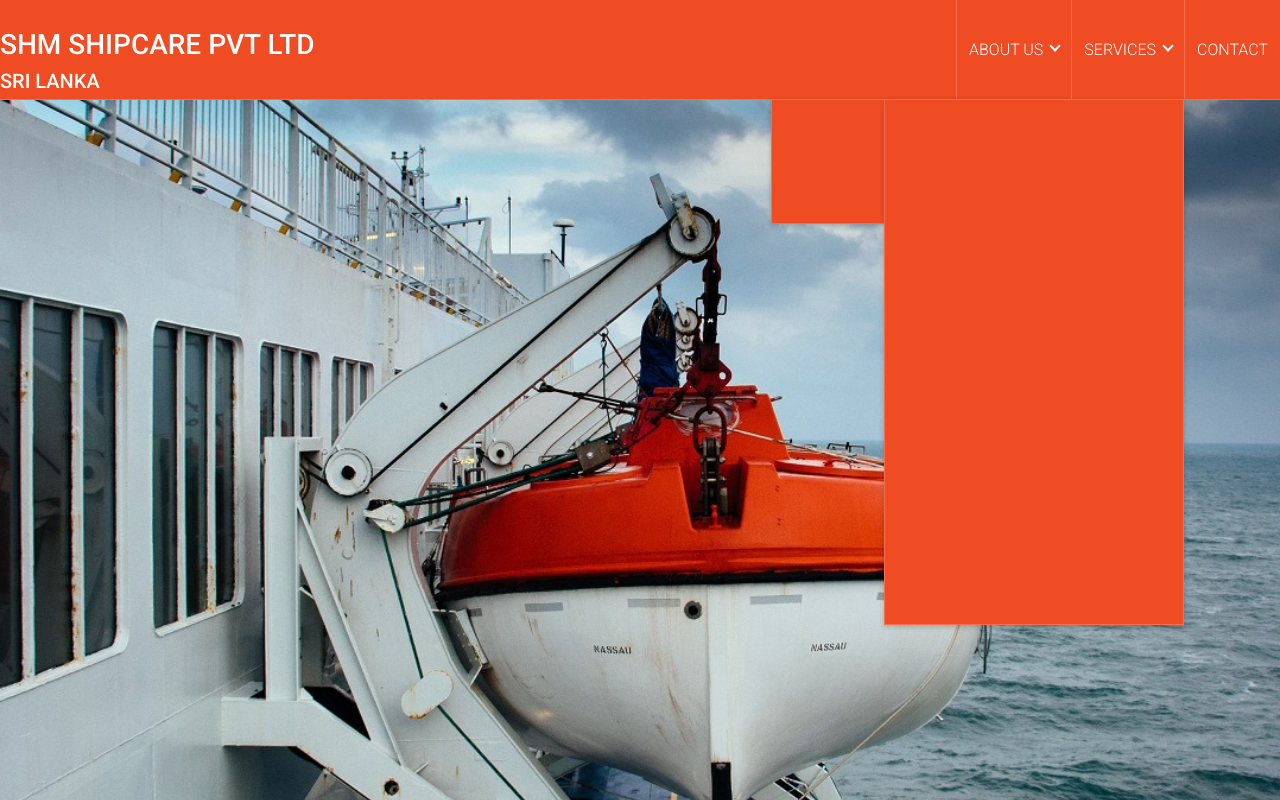
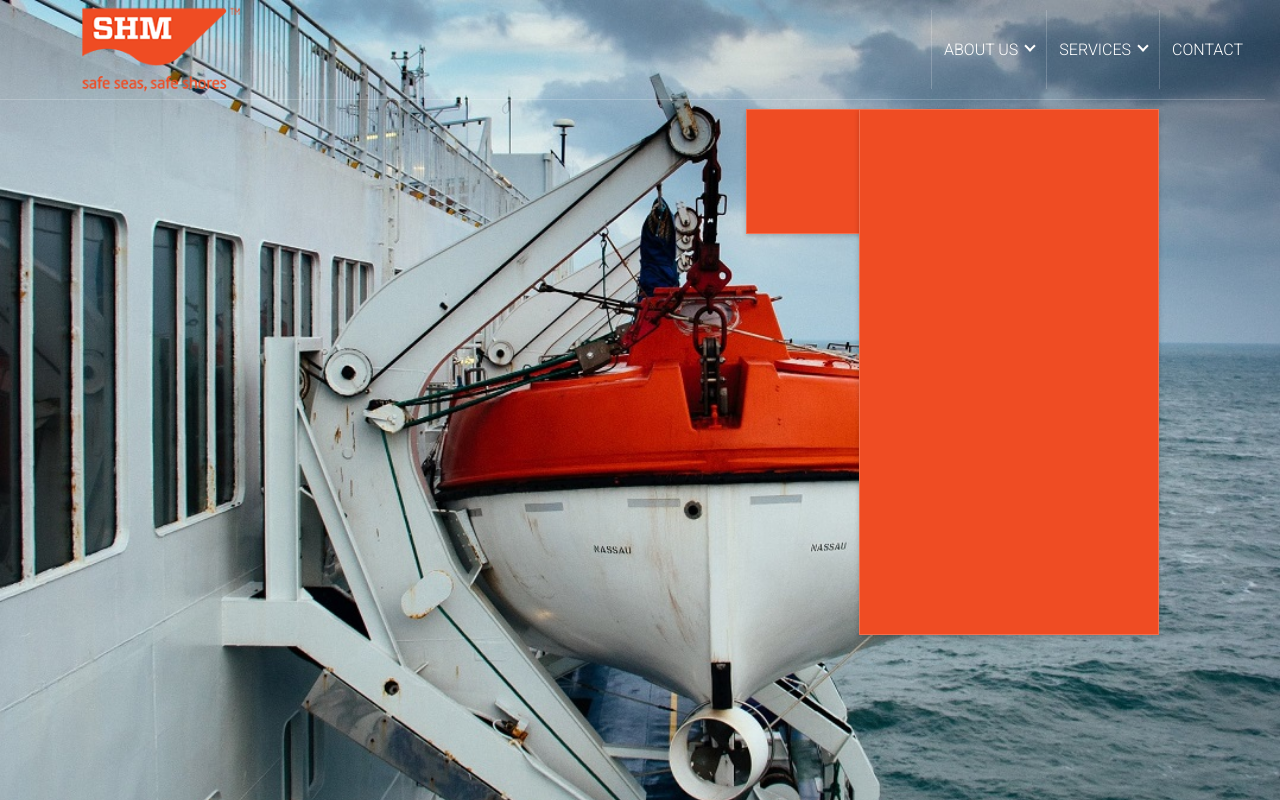
Before and after one commit to AaqibAhamed/SHM-Temp-, a React (Create React App) app: page / in a window 1280 px wide. Shown: the top 800 px of the page. Built offline with nearby package versions, Linux system fonts and the light colour scheme; grey boxes are pictures that could not be loaded.

Commit message:
Top Navigation Changed to Transparent + Minor Bug Fixes

```diff
--- a/src/Components/Sections/Footer.jsx
+++ b/src/Components/Sections/Footer.jsx
@@ -87,7 +87,7 @@ export default class Footer extends Component{
                                 <strong>{this.state.Company.Name}</strong><br/>
                                 {this.state.Company.SubTitle} <br/>
                                 {this.state.address}
-                                {this.state.Company.Telephone?this.state.Company.Telephone.map(tel=><p className="p-2 color-primary-dark m-0">
+                                {this.state.Company.Telephone?this.state.Company.Telephone.map((tel,i)=><p key={i} className="p-2 color-primary-dark m-0">
                                     <MDBIcon icon="phone" />
                                     <strong><a href={tel.href} className="text-dark pl-2">{tel.text}</a></strong>
                                 </p>):''}
--- a/src/Components/Sections/Navigation.jsx
+++ b/src/Components/Sections/Navigation.jsx
@@ -75,11 +75,14 @@ export default class Navigation extends Component {
             return <div></div>;
         }
         return (
-            <div className="container-fluid header__navbar-group jsNavBar clearfix">
+            <div className="header__navbar-group jsNavBar clearfix">
 
                 <section className="row site-navbar theme-stena-blue">
                         <div className="navbar-element site-logo site-logo--text-home">
-                        <Link to={this.state.NavigationMenu[0].link} className="pl-3 text-left color-light hover-color-light-1 font-weight-normal"><h1 className="h3">{this.state.Company.Name}</h1><h2 className="h5">{this.state.Company.SubTitle}</h2></Link>
+                        <Link to={this.state.NavigationMenu[0].link} className="pl-3 text-left color-light hover-color-light-1 font-weight-normal">
+                            {/* <h1 className="h3">{this.state.Company.Name}</h1><h2 className="h5">{this.state.Company.SubTitle}</h2> */}
+                            <img src={DataProvider.Logo} className="site-logo-img" alt={this.state.Company.Name} />
+                        </Link>
                         </div>
 
                         <div className="navbar-element navbar-trigger navbar-trigger--hamburger jsPopoutTrigger" onClick={menuClick} data-popout-trigger="site-nav">
--- a/src/Components/Sections/SliderSection.jsx
+++ b/src/Components/Sections/SliderSection.jsx
@@ -2,11 +2,8 @@ import React, {Component} from "react";
 import {
     MDBRow,
     MDBCol,
-    MDBCarousel,
-    MDBCarouselInner,
     MDBCarouselItem,
     MDBView,
-    MDBCarouselCaption
 } from "mdbreact";
 import "../../Styles/SliderSection.scss";
 
@@ -93,7 +90,7 @@ export default class SliderSection extends Component{
                     <img src={DataProvider.Logo} className="img home-logo-1" alt={this.state.Company.Name} />
                     <h5 className="pt-4 padding-lr-5">“Enabling freedom at sea” stands for SHM’s commitment of offering our clients peace of mind at sea, offshore and onshore. </h5>
                 </MDBCol> */}
-                <MDBCol md="12" style={imageStyles} class="slide-img">
+                <MDBCol md="12" style={imageStyles} className="slide-img">
                     {/* <MDBCarousel
                         activeItem={1}
                         length={slides.length}
--- a/src/Styles/Navigation.scss
+++ b/src/Styles/Navigation.scss
@@ -3,13 +3,19 @@
     margin-right: auto;
     margin-left: auto;
     padding-right: 0;
-    padding-left: 0
+    padding-left: 0;
+}
+
+.site-logo-img{
+    height:90px;
+    width: 300px;
 }
 
 .header__navbar-group {
-    position: relative;
+    position: absolute;
     -webkit-transition: all .3s .1s ease-in-out;
-    transition: all .3s .1s ease-in-out
+    transition: all .3s .1s ease-in-out;
+    z-index: 200;
 }
 
 @media only screen and (max-width: 1199px) {
@@ -61,8 +67,11 @@
     -webkit-transition: all .3s 0s ease-in-out;
     transition: all .3s 0s ease-in-out;
     border-bottom: 1px solid;
-    background-color: $color-primary;
-    color: $color-light
+    color: $color-light;
+    left: 0;
+    width: 100vw;
+    padding: 10px;
+    background-color: transparent;
 }
 
 @media only screen and (min-width: 768px) {
@@ -935,7 +944,8 @@ a .site-navbar {
     font-size: 1.25rem;
     display: -webkit-box !important;
     display: -ms-flexbox !important;
-    display: flex
+    display: flex;
+    z-index: 10;
 }
 
 audio,
```
